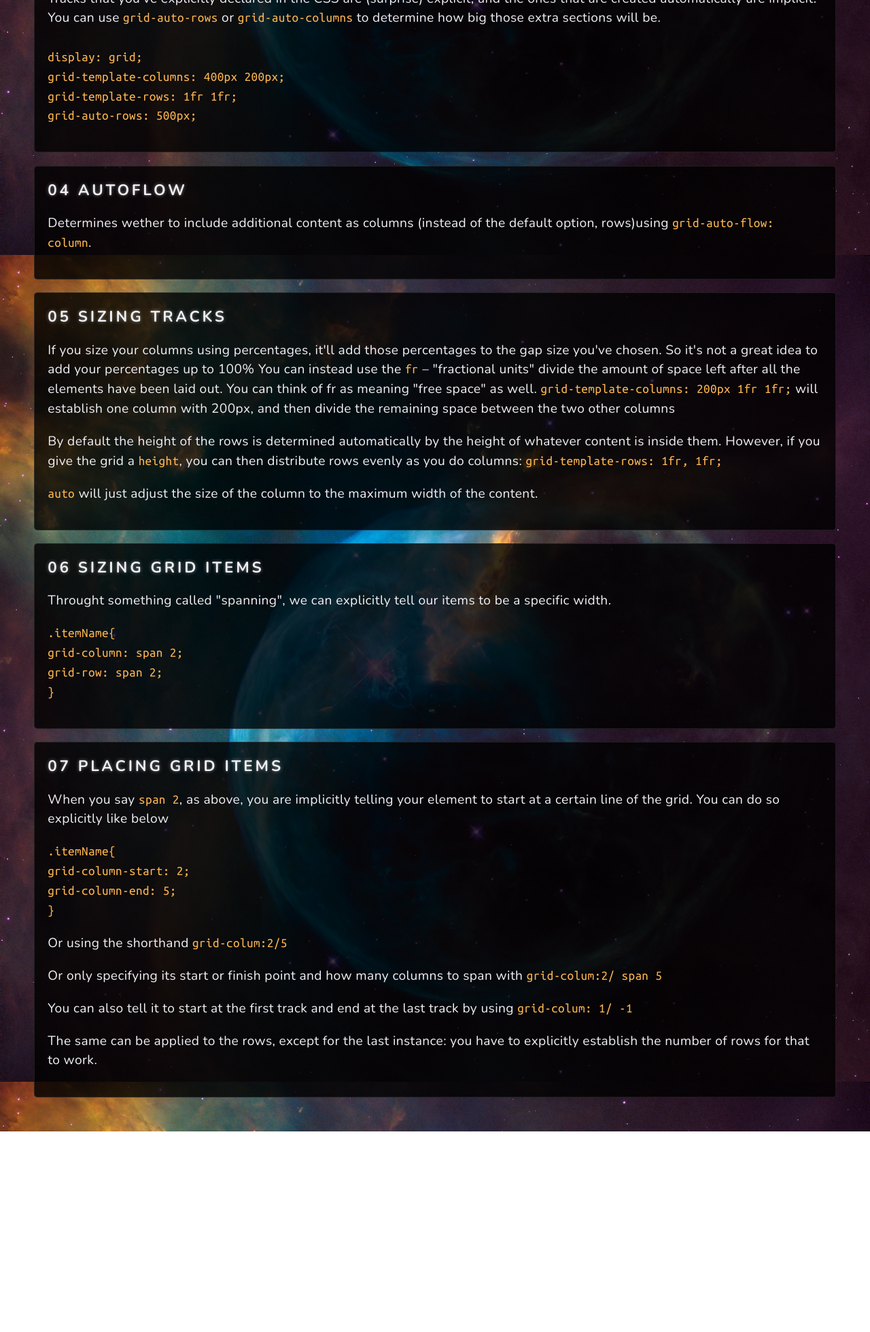
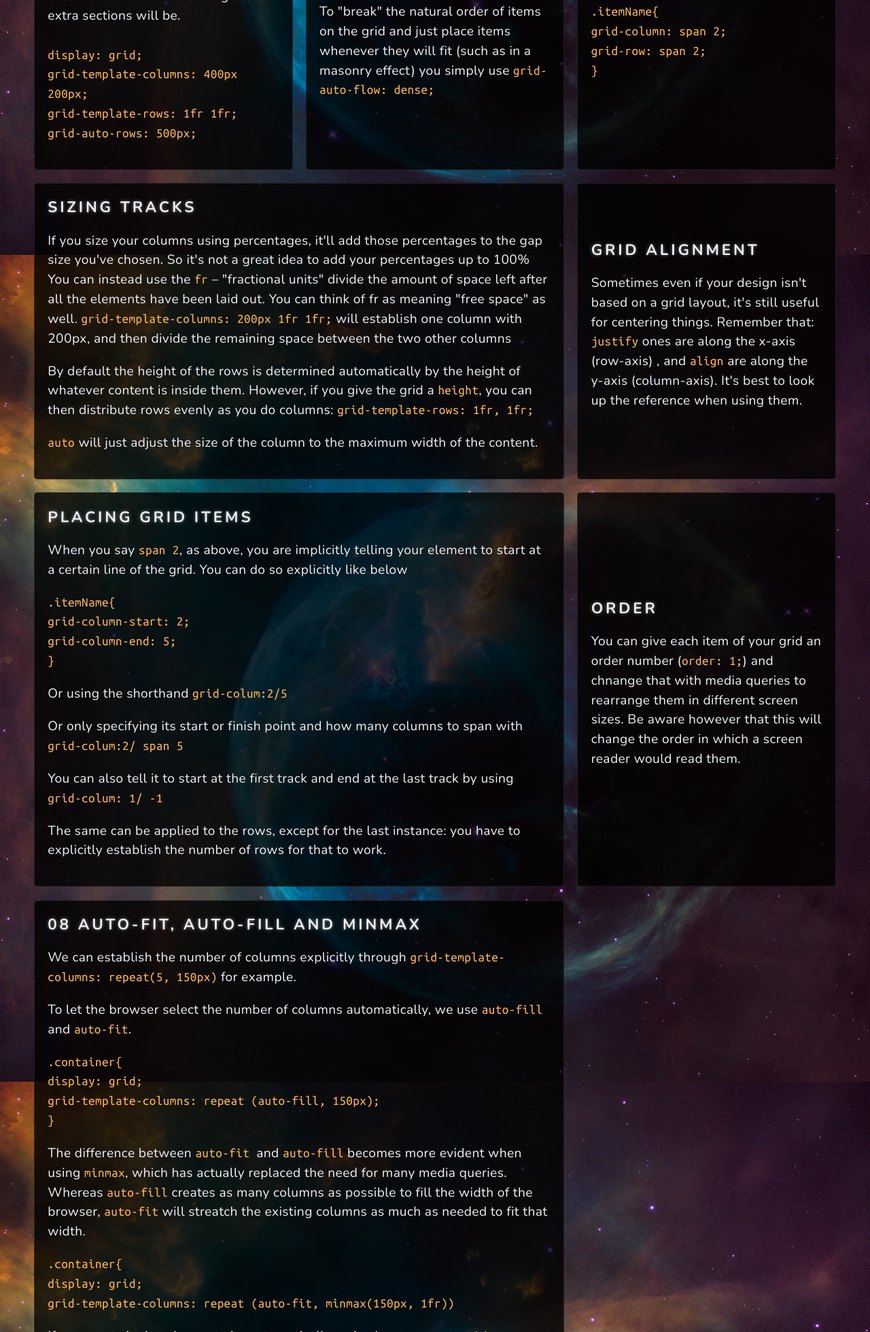
Before and after one commit to artofboth/CSS-Grid, a website: page 00--Basics-Notes.html in a window 1280 px wide. Shown: the part 841-2800 px from the top of the page at 68% size. Before the commit the page ends 2505 px from the top, so only its background shows below. Drawn offline with nearby package versions, Linux system fonts and the light colour scheme.

Commit message:
Adding more notes from the course

```diff
--- a/00--Basics-Notes.html
+++ b/00--Basics-Notes.html
@@ -13,13 +13,9 @@
 <body>
 <div class="container">
 
-  <div class="item">
+  <div class="item large">
     <h2>17.09.2019</h2>
     <h1>Grid Basics</h1>
-  </div>
-
-  <div class="item">
-    <h3>01 Grid Fundamentals</h3>
     <p>The idea behind this is to display any element in the page as a grid, and slice it into columns and rows, so you can place elements in any arbitrary location in the page. </p>
 
     <p>This enables much better control over our layout without using all the hacks that we used to use to position stuff. </p>
@@ -30,14 +26,14 @@
   </div>
 
   <div class="item">
-    <h3>02 Developer Tools</h3>
+    <h3>Developer Tools</h3>
     <p>On Firefox's inspect option, you can see your grid sections highlighted, which is super helplful for placing objects in it. </p>
 
     Tracks are not numbered by the column itself, but by the lines that start and stop them.
   </div>
 
   <div class="item">
-    <h3>03 Implicit vs Explicit Tracks</h3>
+    <h3>Implicit vs Explicit Tracks</h3>
     <p>
       Tracks that you've explicitly declared in the CSS are (surprise) explicit, and the ones that are created automatically are implicit. You can use <span class="code">grid-auto-rows</span> or <span class="code">grid-auto-columns</span> to determine how big those extra sections will be.
 
@@ -52,15 +48,16 @@
   </div>
 
   <div class="item">
-      <h3>04 Autoflow</h3>
+      <h3>Autoflow</h3>
       <p>
-        Determines wether to include additional content as columns (instead of the default option, rows)using <span class="code">grid-auto-flow: column</span>.
+        You can determine wether to include additional content as columns (instead of the default option, rows) using <span class="code">grid-auto-flow: column</span>.
       </p>
+      <p>To "break" the natural order of items on the grid and just place items whenever they will fit (such as in a masonry effect) you simply use <span>grid-auto-flow: dense;</span></p>
 
     </div>
 
-    <div class="item">
-        <h3>05 Sizing Tracks</h3>
+    <div class="item large">
+        <h3>Sizing Tracks</h3>
         <p>
           If you size your columns using percentages, it'll add those percentages to the gap size you've chosen. So it's not a great idea to add your percentages up to 100%
 
@@ -78,7 +75,7 @@
       </div>
 
       <div class="item">
-        <h3>06 Sizing Grid Items</h3>
+        <h3>Sizing Grid Items</h3>
         <p>
           Throught something called "spanning", we can explicitly tell our items to be a specific width.
         </p>
@@ -92,8 +89,8 @@
         </p>
       </div>
 
-      <div class="item">
-        <h3>07 Placing Grid Items</h3>
+      <div class="item large">
+        <h3>Placing Grid Items</h3>
 
         <p>When you say <span>span 2</span>, as above, you are implicitly telling your element to start at a certain line of the grid. You can do so explicitly like below</p>
 
@@ -124,6 +121,88 @@
         </p>
       </div>
 
+      <div class="item large">
+        <h3>08 auto-fit, auto-fill and minmax</h3>
+
+        <p>
+          We can establish the number of columns explicitly through <span>grid-template-columns: repeat(5, 150px)</span> for example.
+        </p>
+        <p>
+          To let the browser select the number of columns automatically, we use <span>auto-fill</span> and <span>auto-fit</span>.
+        </p>
+        <p>
+          <span >
+            .container{
+            <br>display: grid;
+            <br>grid-template-columns: repeat (auto-fill, 150px);
+            <br>}
+          </span>
+        </p>
+
+        <p>
+          The difference between <span>auto-fit </span>and <span>auto-fill</span> becomes more evident when using <span>minmax</span>, which has actually replaced the need for many media queries. Whereas <span>auto-fill</span> creates as many columns as possible to fill the width of the browser, <span>auto-fit</span> will streatch the existing columns as much as needed to fit that width.
+        </p>
+
+        <p>
+          <span class="block">
+            .container{
+           <br> display: grid;
+            <br>grid-template-columns: repeat (auto-fit, minmax(150px, 1fr))</span>
+        </p>
+
+        <p>If you want single columns to be automatically resized, you can use <span>grid-template-columns: auto, 150px, 150px;</span>. You can also use <span>fit-content(500px)</span>, where the value between parenthesis ("clamp value") is the maximum width the column should reach.
+      </div>
+
+      <div class="item large">
+        <h3>Grid Template Areas</h3>
+        <p>We can name each area of our grid explicitly, with each set of quotes representing a row. We can then assign items to whole areas without worrying about counting lines etc. You can now easily redefine your template areas using media queries. You can also define your columns and rows without setting them up beforehand. </p>
+
+        <p><span class="block">
+          .container{
+          <br>display:grid;
+          <br>grid-template-columns: 1fr 500px 1fr;
+          <br>grid-template-rows: 150px 150px 100px;
+          <br>grid-template-areas: "sidebar-1 content s1debar-2"
+          <br>"sidebar-1 content s1debar-2"
+          <br>"footer footer footer"
+          <br>}
+        </span></p>
+
+        <p><span class="block">
+        .footer{
+        <br>grid-area: footer;
+        <br>}</span></p>
+
+        <p>You can also use the names of the lines of each area to determine where the column should start and end:</p>
+
+        <p><span class="block">
+          .itemName{
+          <br>grid-column: areaName-start / areaName-end;
+          <br>grid-row-end: areaName-end;
+          <br>}
+        </span></p>
+
+        <hr>
+        <h3>Naming Lines</h3>
+        <p> You can name your lines as well simply by inserting them into your template with square brackets: <br><span>grid-template-columns: [line1] column1 [line2] column2 [line3]...;
+        <br>grid-template-rows: [line1] row1 [line2] row2 [line3]...;
+        </span>
+        </p>
+        <p>You can assign more than one value to each line, as they are both the end of a certain area and the start of a new area, which can make it much easier to position things: <span>row1 [row1end row2start] row2</span>.</p>
+      </div>
+
+      <div class="item">
+        <h3>Grid Alignment</h3>
+        <p>Sometimes even if your design isn't based on a grid layout, it's still useful for centering things. Remember that: <span>justify</span> ones are along the x-axis (row-axis) , and <span>align</span> are along the y-axis (column-axis). It's best to look up the reference when using them. </p>
+      </div>
+
+      <div class="item">
+          <h3>Order</h3>
+          <p>You can give each item of your grid an order number (<span>order: 1;</span>) and chnange that with media queries to rearrange them in different screen sizes. Be aware however that this will change the order in which a screen reader would read them.</p>
+        </div>
+
+
+
 </div>
 
 
@@ -132,14 +211,21 @@
 .container{
   display:grid;
   grid-gap: 1rem;
-  grid-template-rows:auto;
+  grid-template-columns: repeat(auto-fit, minmax(300px, 1fr));
+  grid-auto-flow: dense;
+
 
 }
 
 .item{
   padding: 1rem;
+  align-content: center;
+}
 
+.large{
+ grid-column-start: span 2;
 }
+
 </style>
 
 </body>
```
